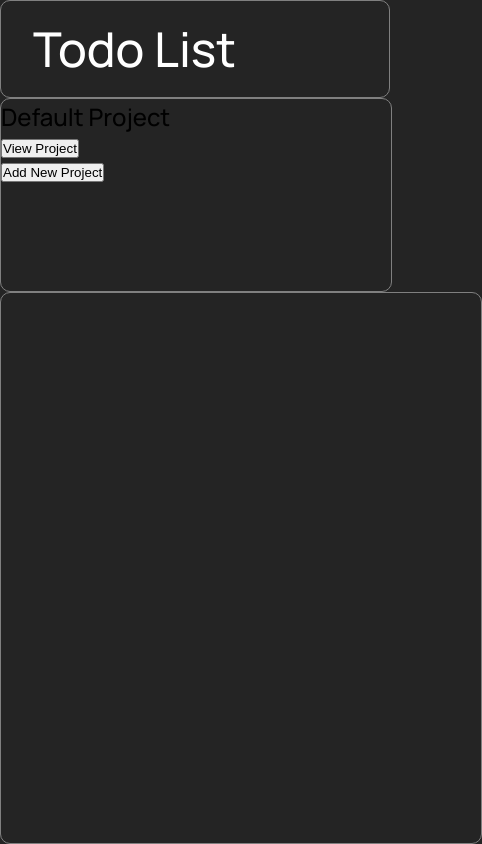
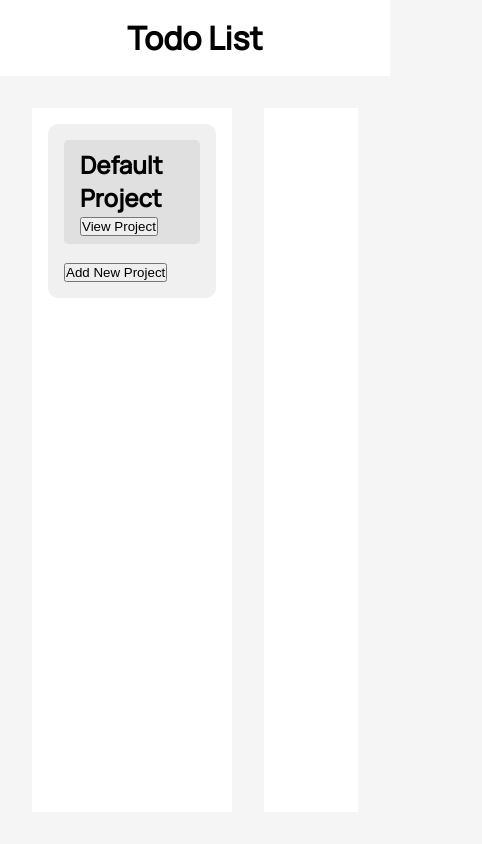
Before and after one commit to josephdanielm/todo-list, a website built with Vite: page index.html in a window 390 px wide. Shown: the whole page, 482 px wide, since content can reach past the window. Built offline with nearby package versions, Linux system fonts and the light colour scheme; a web font is replaced by a local one.

Commit message:
Add / change basic styling

```diff
--- a/style.css
+++ b/style.css
@@ -1,21 +1,11 @@
+/* Importing fonts */
 @import url('https://fonts.googleapis.com/css2?family=Manrope:wght@200;300;400;500&family=Quattrocento:wght@400;700&display=swap');
 
-/*
-font-family: 'Manrope', sans-serif;
-font-family: 'Quattrocento', serif;
-*/
-
+/* Base styles */
 :root {
-  font-family: 'Manrope', 'Quattrocento', system-ui, Avenir, Helvetica, Arial, sans-serif;
-  line-height: 1.5;
-  font-weight: 400;
-
-  background-color: #242424;
-
-  font-synthesis: none;
-  text-rendering: optimizeLegibility;
-  -webkit-font-smoothing: antialiased;
-  -moz-osx-font-smoothing: grayscale;
+  font-family: 'Manrope', 'Quattrocento', sans-serif;
+  background-color: #f5f5f5;
+  /* Light background */
 }
 
 body,
@@ -24,64 +14,100 @@ h2,
 ul,
 li,
 button,
-#app {
+input {
   margin: 0;
   padding: 0;
+  box-sizing: border-box;
 }
 
-
+/* Container for the entire application */
 #app {
-  height: 100dvh;
-  display: flex;
-  flex-direction: column;
+  display: grid;
+  grid-template-rows: auto 1fr;
+  /* Header on top, content below */
+  min-height: 100vh;
 }
 
+/* Header styles */
 #header {
-  height: 6rem;
-  display: flex;
-  align-items: center;
-  border: solid 1px grey;
+  background-color: #fff;
+  padding: 1rem;
+  text-align: center;
+}
+
+/* App content container */
+#app-content {
+  display: grid;
+  grid-template-columns: 200px 1fr;
+  /* Sidebar on left, project panel on right */
+  gap: 2rem;
+  /* Spacing between columns */
+  padding: 2rem;
+}
+
+/* Sidebar styles */
+#sidebar {
+  background-color: #fff;
+  padding: 1rem;
+}
+
+/* Projects panel styles */
+#project-panel {
+  background-color: #fff;
+  padding: 1rem;
+}
+
+/* Projects container styles */
+#projects-container {
+  padding: 1rem;
+  background-color: #f0f0f0;
+  /* Light gray background */
   border-radius: 10px;
 }
 
-#header h1 {
-  color: white;
-  font-size: 3rem;
-  height: fit-content;
-  margin-left: 2rem;
+/* Project item styles */
+.project-item {
+  margin-bottom: 1rem;
+  padding: 0.5rem 1rem;
+  background-color: #e0e0e0;
+  /* Lighter shade of gray */
+  border-radius: 5px;
+  cursor: pointer;
+  transition: background-color 0.3s ease;
 }
 
-#app-content {
-  width: 100%;
-  display: flex;
-  flex: auto;
+/* Project item hover effect */
+.project-item:hover {
+  background-color: #d0d0d0;
+  /* Darker shade of gray */
 }
 
-#sidebar {
-  width: 18rem;
-  border: solid 1px grey;
-  border-radius: 10px;
+/* Todos container styles */
+#todos-container {
+  padding: 1rem;
 }
 
-#project-panel {
-  flex: auto;
-  border: solid 1px grey;
-  border-radius: 10px;
-  min-width: 30rem;
+/* Todo item styles */
+.todo-item {
+  background-color: #fff;
+  /* White background */
+  padding: 0.5rem;
+  margin-bottom: 1rem;
+  border-radius: 5px;
+  box-shadow: 0 0 5px rgba(0, 0, 0, 0.1);
+  /* Shadow effect */
 }
 
-@media (max-width: 780px) {
+/* Todo item text styles */
+.todo-title {
+  font-weight: bold;
+  margin-bottom: 0.25rem;
+  /* Smaller margin */
+}
 
-  #app {
-    width: 100%;
-  }
-
-  #app-content {
-    flex-direction: column;
-  }
-
-  #sidebar {
-    width: 100vw;
-    height: 12rem;
-  }
+.todo-description,
+.todo-due-date,
+.todo-priority {
+  margin-bottom: 0.25rem;
+  /* Smaller margin */
 }
--- a/ui.js
+++ b/ui.js
@@ -8,6 +8,7 @@ export default class UI {
         if (projects) {
             projects.forEach(project => {
                 const projectElement = document.createElement('div');
+                projectElement.classList.add('project-item');
                 projectElement.innerHTML = `
                     <h2>${project.name}</h2>
                     <button class="btn-view-project">View Project</button>
@@ -31,6 +32,7 @@ export default class UI {
         const projectsContainer = document.getElementById('projects-container');
 
         const formElement = document.createElement('div');
+        formElement.classList.add('add-project-form');
         formElement.innerHTML = `
             <h3>Add New Project</h3>
             <label for="project-name">Project Name:</label>
@@ -62,6 +64,7 @@ export default class UI {
                 UI.displayTodos(projectName, projects);
             } else if (event.target && event.target.classList.contains('btn-edit-todo')) {
                 const todoElement = event.target.closest('.todo-item');
+                todoElement.classList.add('editing-todo');
                 const todoTitle = todoElement.querySelector('.todo-title').textContent;
                 const todoDescription = todoElement.querySelector('.todo-description').textContent;
                 const todoDueDate = todoElement.querySelector('.todo-due-date').textContent;
@@ -86,6 +89,23 @@ export default class UI {
             <p class="todo-priority">Priority: ${editedPriority}</p>
             <button class="btn-edit-todo">Edit</button>
         `;
+
+        todoElement.classList.remove('editing-todo');
+    }
+
+    static displayAddTodoButton(projectName, projects) {
+        const todosContainer = document.getElementById('todos-container');
+
+        const addButton = document.createElement('button');
+        addButton.textContent = 'Add New Todo';
+        addButton.classList.add('btn-add-todo');
+        addButton.addEventListener('click', function () {
+            addButton.style.display = 'none'; // Hide the button when clicked
+            UI.displayAddTodoForm(projectName, projects);
+        });
+
+        // Append the "Add New Todo" button to the todos container
+        todosContainer.appendChild(addButton);
     }
 
     static displayTodos(projectName, projects) {
@@ -106,13 +126,8 @@ export default class UI {
             todosContainer.appendChild(todoElement);
         });
 
-        const addButton = document.createElement('button');
-        addButton.textContent = 'Add New Todo';
-        addButton.classList.add('btn-add-todo');
-        addButton.addEventListener('click', function () {
-            UI.displayAddTodoForm(projectName, projects);
-        });
-        todosContainer.appendChild(addButton);
+        // Call the method to display the "Add New Todo" button
+        UI.displayAddTodoButton(projectName, projects);
     }
 
     static displayEditForm(todoElement, title, description, dueDate, priority) {
@@ -120,23 +135,16 @@ export default class UI {
         dueDate = dueDate.replace(/^due date: /i, '');
 
         todoElement.innerHTML = `
-            <label for="edit-title">Title:</label>
-            <input type="text" id="edit-title" class="edit-title" value="${title}"><br>
-            <label for="edit-description">Description:</label>
-            <textarea id="edit-description" class="edit-description">${description}</textarea><br>
-            <label for="edit-due-date">Due Date:</label>
-            <input type="text" id="edit-due-date" class="edit-due-date" value="${dueDate}"><br>
-            <label for="edit-priority">Priority:</label>
-            <select id="edit-priority" class="edit-priority">
-                <option value="low" ${priority === 'low' ? 'selected' : ''}>Low</option>
-                <option value="medium" ${priority === 'medium' ? 'selected' : ''}>Medium</option>
-                <option value="high" ${priority === 'high' ? 'selected' : ''}>High</option>
-            </select><br>
-            <button class="btn-done-edit">Done</button>
-        `;
-
-        const priorityDropdown = todoElement.querySelector('.edit-priority');
-        priorityDropdown.value = priority;
+        <input type="text" class="edit-input edit-title" value="${title}">
+        <textarea class="edit-input edit-description">${description}</textarea>
+        <input type="text" class="edit-input edit-due-date" value="${dueDate}">
+        <select class="edit-input edit-priority">
+            <option value="low" ${priority === 'low' ? 'selected' : ''}>Low</option>
+            <option value="medium" ${priority === 'medium' ? 'selected' : ''}>Medium</option>
+            <option value="high" ${priority === 'high' ? 'selected' : ''}>High</option>
+        </select>
+        <button class="btn-done-edit">Done</button>
+    `;
 
         const doneButton = todoElement.querySelector('.btn-done-edit');
         doneButton.addEventListener('click', function () {
@@ -148,6 +156,7 @@ export default class UI {
         const todosContainer = document.getElementById('todos-container');
 
         const formElement = document.createElement('div');
+        formElement.classList.add('add-todo-form');
         formElement.innerHTML = `
             <h3>Add New Todo</h3>
             <label for="todo-title">Title:</label>
```
